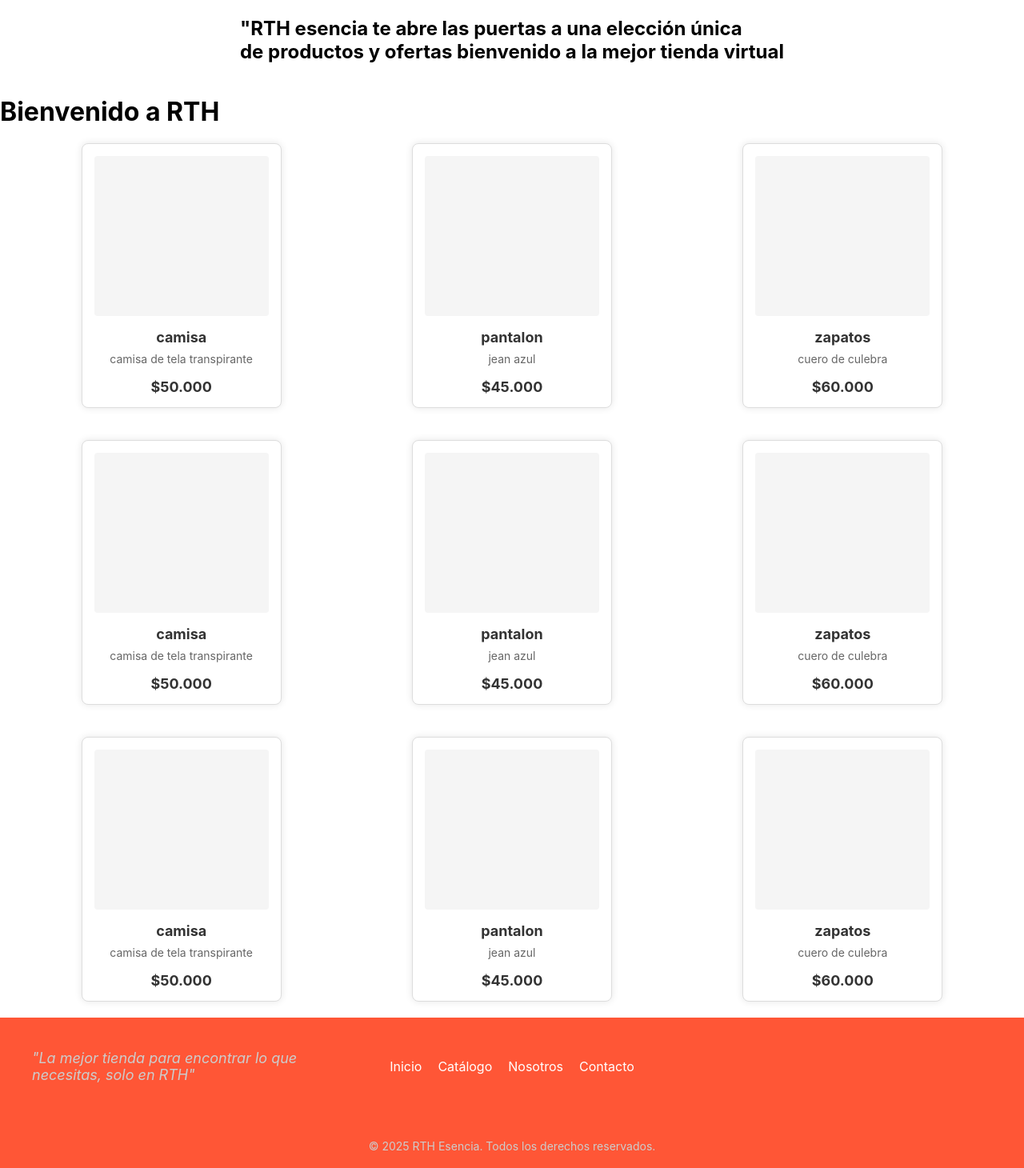
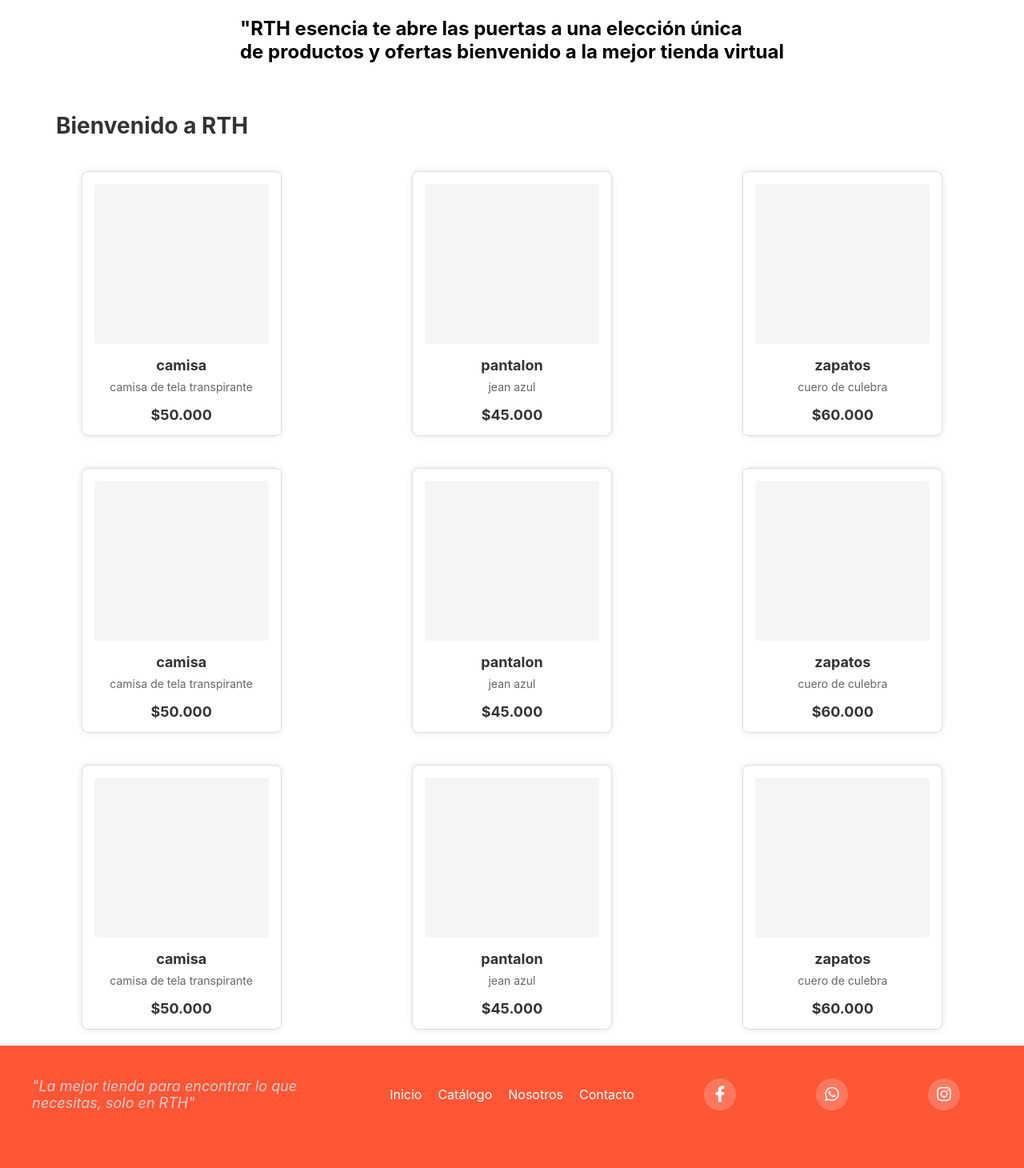
Before and after one commit to fabian-dela-cruz-perez/paginafinal, a React (Create React App) app: page / in a window 1280 px wide. Shown: the part 100-1560 px from the top of the page at 80% size. Built offline with nearby package versions, Linux system fonts and the light colour scheme.

Commit message:
botones de redes sociales

```diff
--- a/src/App.css
+++ b/src/App.css
@@ -1,4 +1,4 @@
-*{
+* {
   margin: 0 auto;
   padding: 0;
   box-sizing: border-box;
@@ -7,34 +7,52 @@
   display: flex;
   justify-content: space-between;
   align-items: center;
-  background-color: #ff4d2d; /* Color típico de Temu */
-  padding: 30px 50px;
+  background-color: #ff4d2d;
+  padding: 15px 50px;
   height: 100px;
-
-
+  width: 100%;
+}
+.Logo {
+  font-size: 24px;
+  color: white;
+  padding-left: 20px;
+}
+.ajustar {
+  width: 100%;
+  padding: 20px 70px; /* Match the logo's position */
+  text-align: left;
+  max-width: 100%;
+  margin: 0;
+  height: auto;
 }
 
-.centrar-texto{
+.ajustar h1 {
+  margin: 0; /* Remove default margin */
+  font-size: 28px;
+  color: #333;
+  text-align: left;
+  font-weight: bold;
+}
+
+.centrar-texto {
   display: flex;
-  justify-content: center;  /* Centrar horizontalmente */
-  align-items: center;      /* Centrar verticalmente */
-  height: 100px;            /* Establece una altura para ver el efecto */
-
+  justify-content: center; /* Centrar horizontalmente */
+  align-items: center; /* Centrar verticalmente */
+  height: 100px; /* Establece una altura para ver el efecto */
 }
-.estilo-footer{
+.estilo-footer {
   margin-top: 10px; /* Ajusta el valor según sea necesario */
   padding: 100px;
   text-align: center;
   background-color: #ff4d2d;
 }
 
-
-.contenedor{
+.contenedor {
   max-width: 1280px;
   padding: 0 1rem;
 }
 
-.button{
+.button {
   display: flex;
   align-items: center;
   gap: 0.5rem;
@@ -47,24 +65,20 @@
   font-size: 0.875rem;
 }
 
-.button:hover{
-  color:yellow;
+.button:hover {
+  color: yellow;
 }
 
-.formato-imagen{
+.formato-imagen {
   height: 60px;
 }
 
-.formato-cajita-imagen{
+.formato-cajita-imagen {
   margin-left: -15px;
 }
 
-
-
-
-
 footer {
-  background-color:#ff5636;
+  background-color: #ff5636;
   color: #fff;
   padding: 40px 0;
 }
@@ -117,17 +131,53 @@ footer {
   flex: 1;
   display: flex;
   justify-content: flex-end;
+  gap: 20px;
 }
 
-.footer-right a {
+.social-icon {
+  display: inline-flex;
+  align-items: center;
+  justify-content: center;
+  width: 40px;
+  height: 40px;
+  border-radius: 50%;
+  background-color: rgba(255, 255, 255, 0.2);
   color: #fff;
-  font-size: 24px;
-  margin-left: 15px;
-  transition: color 0.3s ease;
+  font-size: 20px;
+  text-decoration: none;
+  transition: all 0.3s ease;
+  position: relative;
+  overflow: hidden;
 }
 
-.footer-right a:hover {
+.social-icon:hover {
+  background-color: #fff;
   color: #ff5636;
+  transform: translateY(-5px);
+  box-shadow: 0 5px 15px rgba(0, 0, 0, 0.3);
+}
+
+.social-icon::before {
+  content: "";
+  position: absolute;
+  top: 0;
+  left: 0;
+  width: 100%;
+  height: 100%;
+  background: rgba(255, 255, 255, 0.1);
+  transform: scale(0);
+  transition: transform 0.5s ease;
+  border-radius: 50%;
+}
+
+.social-icon:hover::before {
+  transform: scale(1.5);
+  opacity: 0;
+}
+
+.social-icon i {
+  position: relative;
+  z-index: 2;
 }
 
 .footer-bottom {
--- a/src/App.js
+++ b/src/App.js
@@ -1,111 +1,113 @@
-import './App.css';
-import Boton from '../src/componentes/Boton';
-import './hoja-de-estilos/Logo.css';
-import SimpleSearchBar from './componentes/Barra-de-busqueda';
-import './hoja-de-estilos/Barra-de-busqueda.css';
-import Productos from './componentes/Productos.js';
-
-
+import "./App.css"
+import Boton from "../src/componentes/Boton"
+import "./hoja-de-estilos/Logo.css"
+import SimpleSearchBar from "./componentes/Barra-de-busqueda"
+import "./hoja-de-estilos/Barra-de-busqueda.css"
+import Productos from "./componentes/Productos.js"
 
 function App() {
-
   return (
     <div className="App">
+      <link rel="stylesheet" href="https://cdnjs.cloudflare.com/ajax/libs/font-awesome/6.0.0-beta3/css/all.min.css" />
       <header>
         <div>
-          <nav className='nav-atributos'>
-            <div className='Logo'>
+          <nav className="nav-atributos">
+            <div className="Logo">
               <span>RTH</span>
             </div>
-            <div><SimpleSearchBar/></div>
-            <Boton
-            texto={'Inicio'}
-            />
-            <Boton
-            texto={'Catalogo'}/>
-            <Boton
-            texto={'Yo'}/>
-            <Boton
-            texto={'Carrito'}
-            />
+            <div>
+              <SimpleSearchBar />
+            </div>
+            <Boton texto={"Inicio"} />
+            <Boton texto={"Catalogo"} />
+            <Boton texto={"Yo"} />
+            <Boton texto={"Carrito"} />
           </nav>
         </div>
       </header>
-        <h2 className='centrar-texto'>
-          "RTH esencia te abre las puertas a
-          una elección única<br/> de productos y ofertas
-          bienvenido a la mejor tienda virtual
+      <h2 className="centrar-texto">
+        "RTH esencia te abre las puertas a una elección única
+        <br /> de productos y ofertas bienvenido a la mejor tienda virtual
       </h2>
-      <br/>
+      <br />
+
+      <div className="ajustar">
         <h1>Bienvenido a RTH</h1>
+      </div>
+
       <Productos
-        nombreproducto='camisa'
-        descripcionproducto='camisa de tela transpirante'
-        precioproducto='$50.000'
-
-        nombreproducto2='pantalon'
-        descripcionproducto2='jean azul'
-        precioproducto2='$45.000'
-
-        nombreproducto3='zapatos'
-        descripcionproducto3='cuero de culebra'
-        precioproducto3='$60.000'
+        nombreproducto="camisa"
+        descripcionproducto="camisa de tela transpirante"
+        precioproducto="$50.000"
+        nombreproducto2="pantalon"
+        descripcionproducto2="jean azul"
+        precioproducto2="$45.000"
+        nombreproducto3="zapatos"
+        descripcionproducto3="cuero de culebra"
+        precioproducto3="$60.000"
       />
 
       <Productos
-        nombreproducto='camisa'
-        descripcionproducto='camisa de tela transpirante'
-        precioproducto='$50.000'
-
-        nombreproducto2='pantalon'
-        descripcionproducto2='jean azul'
-        precioproducto2='$45.000'
-
-        nombreproducto3='zapatos'
-        descripcionproducto3='cuero de culebra'
-        precioproducto3='$60.000'
+        nombreproducto="camisa"
+        descripcionproducto="camisa de tela transpirante"
+        precioproducto="$50.000"
+        nombreproducto2="pantalon"
+        descripcionproducto2="jean azul"
+        precioproducto2="$45.000"
+        nombreproducto3="zapatos"
+        descripcionproducto3="cuero de culebra"
+        precioproducto3="$60.000"
       />
       <Productos
-        nombreproducto='camisa'
-        descripcionproducto='camisa de tela transpirante'
-        precioproducto='$50.000'
-
-        nombreproducto2='pantalon'
-        descripcionproducto2='jean azul'
-        precioproducto2='$45.000'
-
-        nombreproducto3='zapatos'
-        descripcionproducto3='cuero de culebra'
-        precioproducto3='$60.000'
+        nombreproducto="camisa"
+        descripcionproducto="camisa de tela transpirante"
+        precioproducto="$50.000"
+        nombreproducto2="pantalon"
+        descripcionproducto2="jean azul"
+        precioproducto2="$45.000"
+        nombreproducto3="zapatos"
+        descripcionproducto3="cuero de culebra"
+        precioproducto3="$60.000"
       />
       <footer>
-        <div class="footer-container">
-           <div class="footer-left">
+        <div className="footer-container">
+          <div className="footer-left">
             <p>"La mejor tienda para encontrar lo que necesitas, solo en RTH"</p>
           </div>
-    <div class="footer-center">
+          <div className="footer-center">
             <ul>
-        <li><a href="#">Inicio</a></li>
-        <li><a href="#">Catálogo</a></li>
-        <li><a href="#">Nosotros</a></li>
-        <li><a href="#">Contacto</a></li>
+              <li>
+                <a href="http://localhost:3000/">Inicio</a>
+              </li>
+              <li>
+                <a href="http://localhost:3000/">Catálogo</a>
+              </li>
+              <li>
+                <a href="http://localhost:3000/">Nosotros</a>
+              </li>
+              <li>
+                <a href="http://localhost:3000/">Contacto</a>
+              </li>
             </ul>
           </div>
-    <div class="footer-right">
-      <a href="#"><i class="fab fa-facebook"></i></a>
-      <a href="#"><i class="fab fa-twitter"></i></a>
-      <a href="#"><i class="fab fa-instagram"></i></a>
-      <a href="#"><i class="fab fa-linkedin"></i></a>
+          <div className="footer-right">
+            <a href="https://facebook.com" className="social-icon" target="_blank" rel="noopener noreferrer">
+              <i className="fab fa-facebook-f"></i>
+            </a>
+            <a href="https://wa.me/1234567890" className="social-icon" target="_blank" rel="noopener noreferrer">
+              <i className="fab fa-whatsapp"></i>
+            </a>
+            <a href="https://instagram.com" className="social-icon" target="_blank" rel="noopener noreferrer">
+              <i className="fab fa-instagram"></i>
+            </a>
           </div>
         </div>
-  <div class="footer-bottom">
+        <div className="footer-bottom">
           <p>&copy; 2025 RTH Esencia. Todos los derechos reservados.</p>
         </div>
       </footer>
     </div>
-
-
-  );
+  )
 }
 
-export default App;
+export default App
```
Lines whose indentation alone changed are shown as unchanged.
